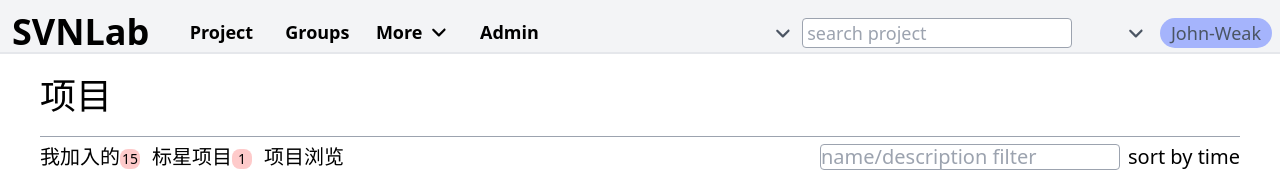
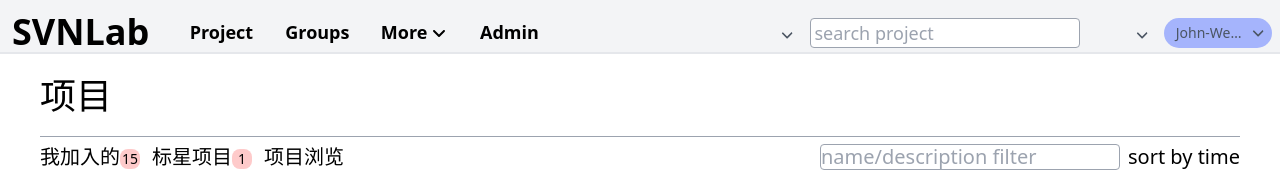
Before and after one commit to tujiapeng/SVNLab, a Vue app: page / in a window 1280 px wide. Shown: the top 172 px of the page. Built offline with nearby package versions, Linux system fonts and the light colour scheme.

Commit message:
header adjustment

```diff
--- a/src/components/Header.vue
+++ b/src/components/Header.vue
@@ -26,7 +26,7 @@
         </router-link>
         <div class="w-24 hover:border-b-2 hover:border-b-blue-600 hover:text-indigo-700 cursor-pointer" @click="switchDisplayById('menuOnMore')">
           More
-          <font-awesome-icon icon="angle-down" class="mx-1" />
+          <font-awesome-icon icon="angle-down" class="text-base" />
           <div id="menuOnMore" style="display: none">
             <MenuList :menuItems="m1" />
           </div>
@@ -40,9 +40,9 @@
       <!-- nav icons -->
       <div id="navbar-collapse" class="flex text-gray-600 justify-end gap-x-1 pb-1">
         <!-- new -->
-        <button type="button" class="px-1 rounded hover:bg-gray-300" @click="switchDisplayById('menuOnAdd')">
+        <button type="button" class="px-2 rounded hover:bg-gray-300 min-w-fit" @click="switchDisplayById('menuOnAdd')">
           <font-awesome-icon icon="plus-square" class="mx-1" />
-          <font-awesome-icon icon="angle-down" class="mx-1" />
+          <font-awesome-icon icon="angle-down" class="mx-1 text-sm" />
           <div id="menuOnAdd" style="display: none">
             <MenuList :menuItems="m2" />
           </div>
@@ -70,28 +70,31 @@
           <font-awesome-icon icon="check-square" />
         </button>
         <!-- help -->
-        <button type="button" class="px-2 rounded hover:bg-gray-300" @click="switchDisplayById('menuOnHelp')">
-          <font-awesome-icon icon="question-circle" />
-          <font-awesome-icon icon="angle-down" class="mx-1" />
+        <button type="button" class="px-2 rounded hover:bg-gray-300 min-w-fit" @click="switchDisplayById('menuOnHelp')">
+          <font-awesome-icon icon="question-circle" class="mx-1"/>
+          <font-awesome-icon icon="angle-down" class="mx-1 text-sm" />
           <div id="menuOnHelp" style="display: none" class="-ml-20">
             <MenuList :menuItems="m2" />
           </div>
         </button>
         <!-- user avatar  -->
-        <button
-          type="button"
+        <div
           class="
+            min-w-fit
+            flex items-center justify-between
             mr-2
-            px-1
+            px-2
+            text-sm
             rounded-full
-            w-28
-            truncate
             bg-indigo-300
             hover:bg-blue-500 hover:text-white
           "
+          title="John Weak asdf"
         >
-          John-Weak
-        </button>
+        <p class="px-1 w-20 truncate">John-Weak asdf </p>
+          <!-- <span class="w-28 truncate">John-Weak</span> -->
+          <font-awesome-icon icon="angle-down"/>
+        </div>
       </div>
       <!-- end of nav icons -->
     </div>
```
